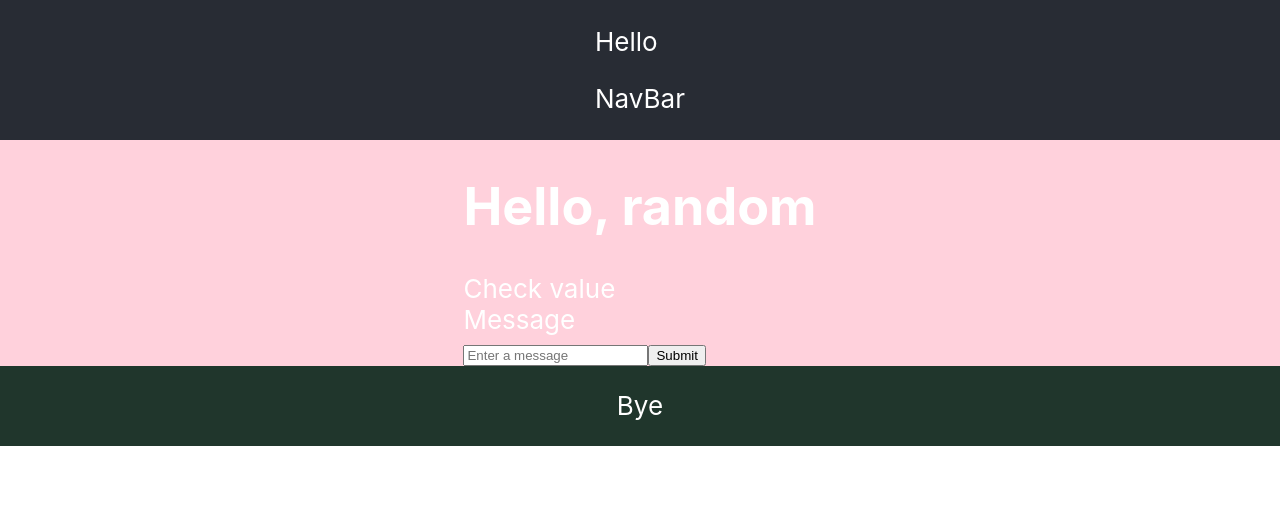
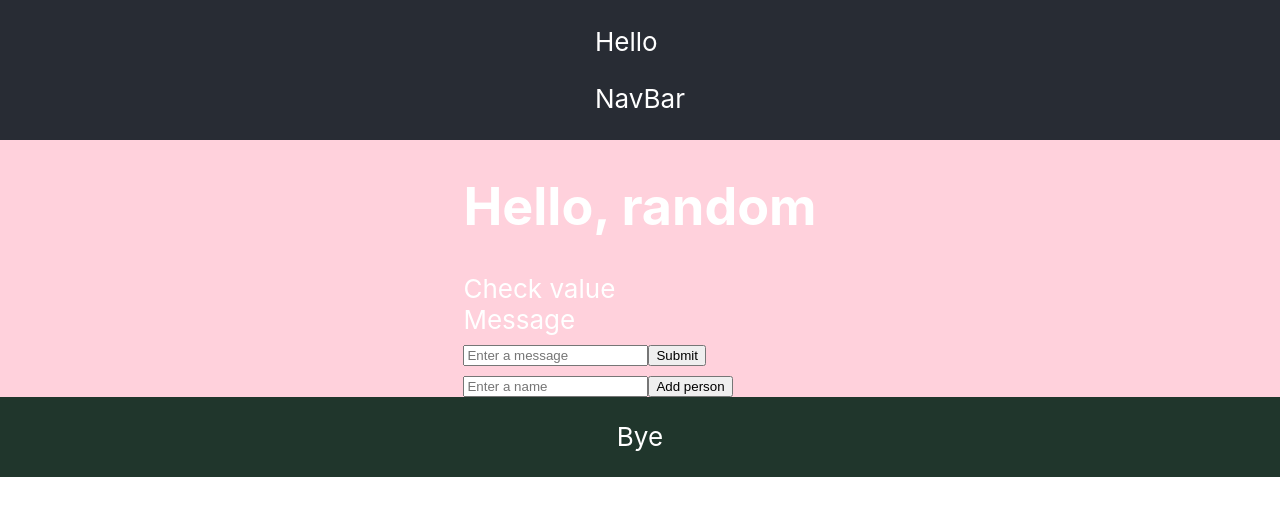
Before and after one commit to niiiiiiiiiiix/portfolio, a React (Create React App) app: page /splitmybill in a window 1280 px wide. Shown: the top 516 px of the page. Built offline with nearby package versions, Linux system fonts and the light colour scheme.

Commit message:
Add AddParty and PersonPayableMap components

```diff
--- /dev/null
+++ b/src/components/Features/SplitMyBill/AddParty.tsx
@@ -0,0 +1,29 @@
+import React from "react";
+
+interface AddParty {
+  name: string
+  addPersonToParty: React.FormEventHandler<HTMLFormElement>
+  handlePersonNameChange: React.ChangeEventHandler<HTMLInputElement>
+}
+
+export default function AddParty({name, addPersonToParty, handlePersonNameChange}: AddParty) {
+  return (
+    <div>
+        <form onSubmit={addPersonToParty}>
+          <input
+            value={name}
+            onChange={handlePersonNameChange}
+            type="text"
+            placeholder="Enter a name"
+            className="person-name"
+            />
+          <button
+            type="submit"
+            className="btn"
+            >
+            Add person
+          </button>
+        </form>
+      </div>
+  );
+}
--- a/src/components/Features/SplitMyBill/Calculator/BaseCalculator.tsx
+++ b/src/components/Features/SplitMyBill/Calculator/BaseCalculator.tsx
@@ -1,5 +1,5 @@
 interface BaseCalculator {
-  totalCost: string,
+  totalCost: string
   totalCount: string
 }
 
--- a/src/components/Features/SplitMyBill/Message.tsx
+++ b/src/components/Features/SplitMyBill/Message.tsx
@@ -1,8 +1,8 @@
 import React from "react";
 
 interface Message {
-  value: string,
-  handleSubmit: React.FormEventHandler<HTMLFormElement>,
+  value: string
+  handleSubmit: React.FormEventHandler<HTMLFormElement>
   handleChange: React.ChangeEventHandler<HTMLInputElement>
   submittedMessage: null | string
 }
--- /dev/null
+++ b/src/components/Features/SplitMyBill/PersonPayableMap.tsx
@@ -0,0 +1,25 @@
+import React from "react";
+
+interface PersonPayableMap {
+  personCostMap: object
+}
+
+export default function AddParty({personCostMap}: PersonPayableMap) {
+  return (
+    <div>
+        <div>
+          {
+            Object.entries(personCostMap).map(([key, value], index) => {
+              return (
+                <div key={index}>
+                  <div>
+                    {key}: {value}
+                  </div>
+                </div>
+              )
+            })
+          }
+        </div>
+      </div>
+  );
+}
--- a/src/components/Features/SplitMyBill/SplitMyBill.tsx
+++ b/src/components/Features/SplitMyBill/SplitMyBill.tsx
@@ -1,9 +1,11 @@
-import React, { ChangeEvent, useEffect, useState } from "react";
+import React, { ChangeEvent, useState, FormEvent } from "react";
 import InputValue from "./GetValue";
 import Greet from "./SimpleGreeter";
 import Message from "./Message";
 import { properties } from "../../../StaticValues/properties";
 import BaseCalculator from "./Calculator/BaseCalculator";
+import AddParty from "./AddParty";
+import PersonPayableMap from "./PersonPayableMap";
 
 const SplitMyBill = () => {
   const gstMultiplier = 1.07;
@@ -26,60 +28,41 @@ const SplitMyBill = () => {
     return value * serviceTaxMultiplier * gstMultiplier
   }
 
-  // const handleItemInputChange = (e:ChangeEvent<HTMLInputElement>) => {
-  //   const { name, value } = e.target
-  //   console.log(name)
-  //   console.log(value)
-  //   setItems({
-  //     ...items,
-  //     [name]: value
-  //   })
-  //   console.log(items)
-  // }
-
-  // const [ messageList, setMessageList ] = useState<{item: string}[]>([]);
+  // for sending a message
   const [ message, setMessage ] = useState<string>("");
   const [ submittedMessage, setSubmittedMessage ] = useState<string | null>(null)
   const handleChange = (e: ChangeEvent<HTMLInputElement>) => {
+    e.preventDefault();
     setMessage(e.target.value);
   }
-  const handleSubmit = (e: React.FormEvent<HTMLFormElement>) => {
+  const handleSubmit = (e: FormEvent<HTMLFormElement>) => {
     e.preventDefault();
     setSubmittedMessage(message);
     console.log(message)
     setMessage("")
   }
 
+  // to display final cost per person
+  const [ personName, setPersonName ] = useState<string>("");
+  const [ amountPayable, setAmountPayable ] = useState<number>(0);
+  const [ personCostMap, setPersonCostMap ] = useState<{[key: string]: number}>({});
+  const handlePersonNameChange = (e: ChangeEvent<HTMLInputElement>) => {
+    setPersonName(e.target.value);
+  }
+  const addPersonToParty = (e: FormEvent<HTMLFormElement>) => {
+    e.preventDefault();
+    personCostMap[personName] = amountPayable
+    setPersonCostMap(personCostMap)
+    setPersonName("")
+  }
+
   return (
     <div className="split-bill">
       <Greet name="random"/>
-      {/* <GetValue stringValue="something"/> */}
-      {/* <div className="count-participants">
-        {properties.numOfParticipants}
-          <input
-          type="text"
-          value={participantCount}
-          onChange={(e) => {
-            console.log(participantCount)
-            handleInputChange(e, properties.participantCount)
-          }}
-          required
-          />
-      </div> */}
-      {/* <div className="total-costs">
-        {properties.totalCost2}
-          <input
-          type="text"
-          value={totalCost}
-          onChange={(e) => handleInputChange(e, properties.totalCost)}
-          required
-          />
-      </div> */}
-      {/* <div>
-        {(calculate())}
-      </div> */}
       <BaseCalculator totalCost={totalCost} totalCount={participantCount}/>
       <Message value={message} handleSubmit={handleSubmit} handleChange={handleChange} submittedMessage={submittedMessage}/>
+      <AddParty name={personName} addPersonToParty={addPersonToParty} handlePersonNameChange={handlePersonNameChange}/>
+      <PersonPayableMap personCostMap={personCostMap}/>
     </div>
   );
 };
```
